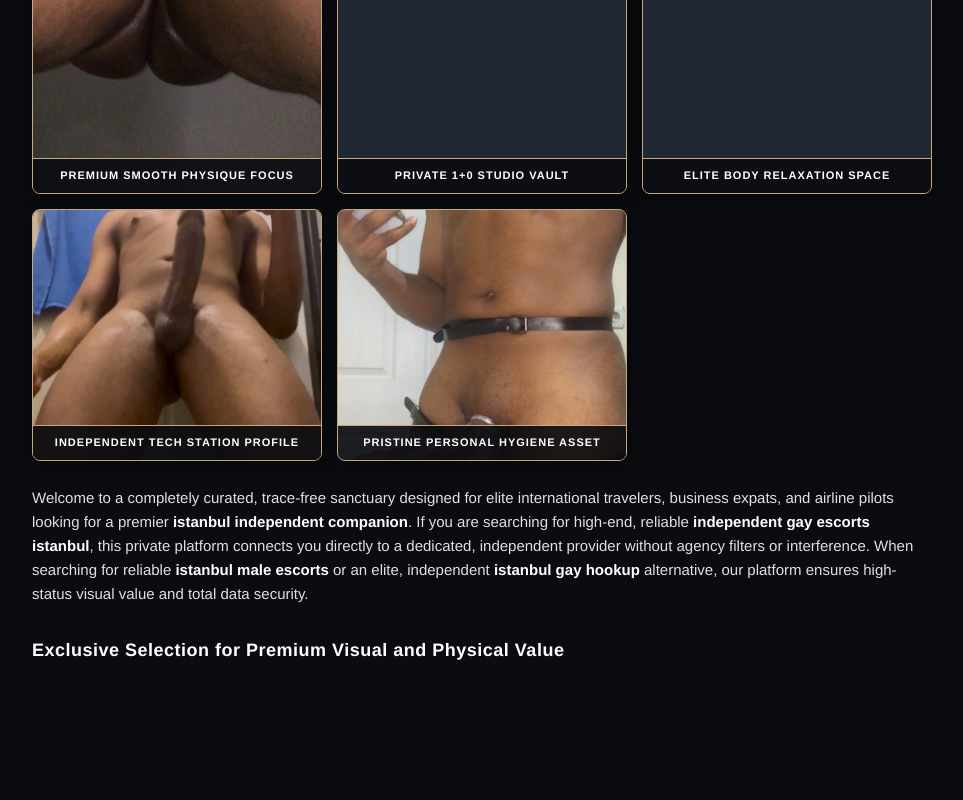
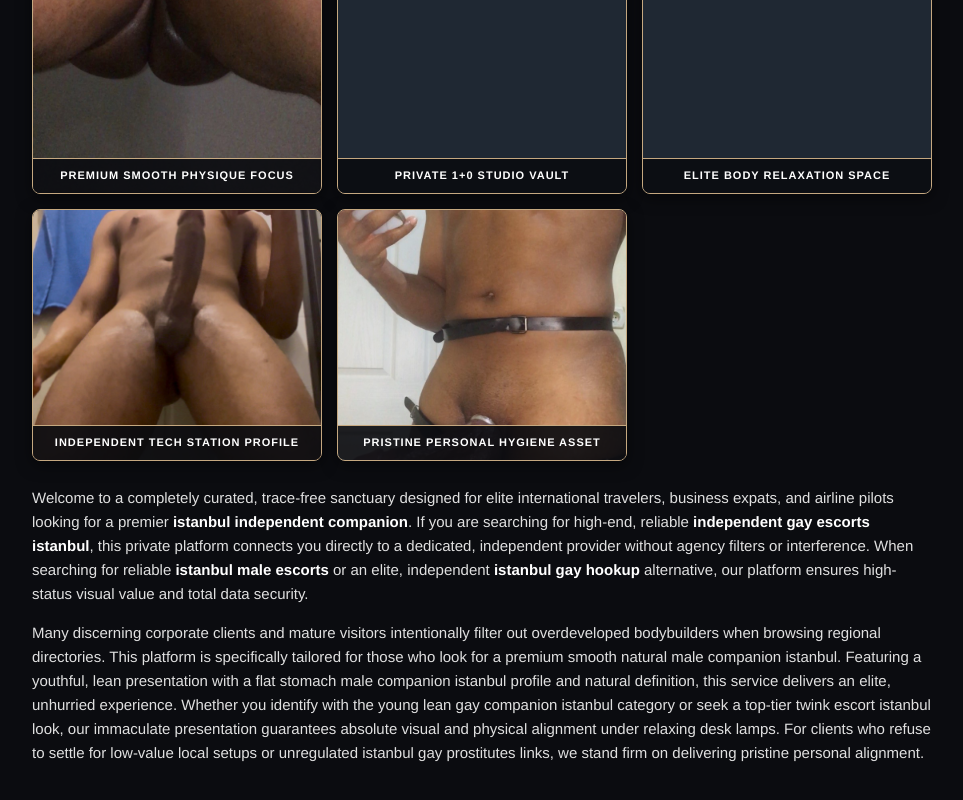
Before and after one commit to togot0733-max/istanbul-gay, a plain HTML site: page index.html in a window 1280 px wide. Shown: the part 719-1519 px from the top of the page, without its empty margins (158-1121 px from the left). Before the commit the page ends 1419 px from the top, so only its background shows below. Drawn offline with Linux system fonts and the light colour scheme.

Commit message:
Update index.html

```diff
--- a/index.html
+++ b/index.html
@@ -142,4 +142,4 @@
     <p>Welcome to a completely curated, trace-free sanctuary designed for elite international travelers, business expats, and airline pilots looking for a premier <b>istanbul independent companion</b>. If you are searching for high-end, reliable <b>independent gay escorts istanbul</b>, this private platform connects you directly to a dedicated, independent provider without agency filters or interference. When searching for reliable <b>istanbul male escorts</b> or an elite, independent <b>istanbul gay hookup</b> alternative, our platform ensures high-status visual value and total data security.</p>
 
     <!-- SECTION 2: PHYSICAL PARAMETERS & NICHE MATCHING -->
-    <h2>Exclusive Selection for Premium Visual and Physical Value</h2>
+    <p>Many discerning corporate clients and mature visitors intentionally filter out overdeveloped bodybuilders when browsing regional directories. This platform is specifically tailored for those who look for a premium smooth natural male companion istanbul. Featuring a youthful, lean presentation with a flat stomach male companion istanbul profile and natural definition, this service delivers an elite, unhurried experience. Whether you identify with the young lean gay companion istanbul category or seek a top-tier twink escort istanbul look, our immaculate presentation guarantees absolute visual and physical alignment under relaxing desk lamps. For clients who refuse to settle for low-value local setups or unregulated istanbul gay prostitutes links, we stand firm on delivering pristine personal alignment.</p>
```
